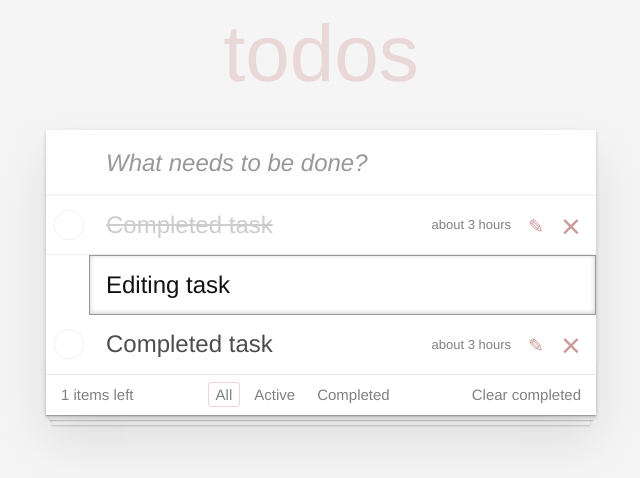
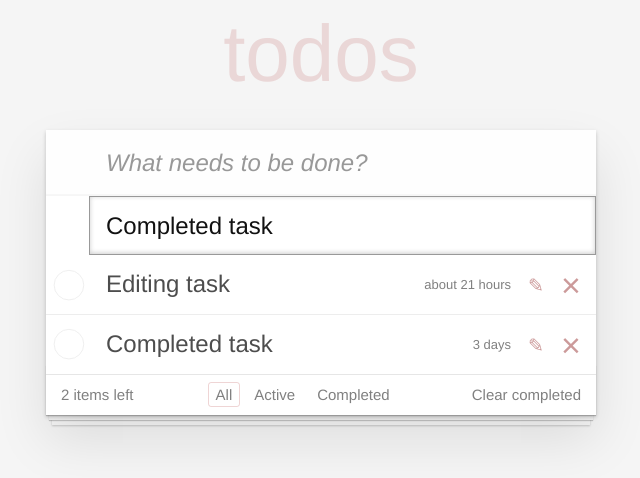
Before and after one commit to kibni1409/TODO_APP, a React (Create React App) app: page / in a window 1280 px wide. Both pictures are taken after a click on the button 855 px from the left and 226 px from the top of the page. Shown: the top 478 px of the page, without its empty margins (319-959 px from the left). Built offline with nearby package versions, Linux system fonts and the light colour scheme.

Commit message:
Fuck added new Task and delete completed

```diff
--- a/src/App.js
+++ b/src/App.js
@@ -2,17 +2,177 @@ import NewTaskForm from "./Components/NewTaskForm/NewTaskForm";
 import TaskList from "./Components/TaskList/TaskList";
 import Footer from "./Components/Footer/Footer";
 import "./App.css"
+import React from "react";
 
-function App() {
+class App extends React.Component {
 
+    state = {
+        Tasks: [
+            {
+             id: 0,
+             type: "completed",
+             description: "Completed task",
+             time: {
+                 year: 2023,
+                 month: 1,
+                 date: 10,
+                 hours: 13,
+                 minutes: 49,
+                 seconds: 15
+             }
+            },
+            {
+                id: 1,
+                type: "view",
+                description: "Editing task",
+                time: {
+                    year: 2023,
+                    month: 1,
+                    date: 5,
+                    hours: 13,
+                    minutes: 49,
+                    seconds: 15
+                }
+            },
+            {
+                id: 2,
+                type: "view",
+                description: "Completed task",
+                time: {
+                    year: 2023,
+                    month: 1,
+                    date: 9,
+                    hours: 13,
+                    minutes: 49,
+                    seconds: 15
+                }
+            },
+        ],
+        idTasks: 3,
+        Sort: [
+            { name: "All", active: true },
+            { name: "Active", active: false },
+            { name: "Completed", active: false },
+        ]
+    }
 
+    onTypeChange = ( id, type ) => {
+        this.setState(({Tasks}) => {
+            const res = Tasks.map(el => el.id === id
+                ? el.type = type
+                : el.type)
+
+            return {
+                ...res,
+            }
+        })
+    }
+
+    onEdited = ( id, message ) => {
+        this.setState(({Tasks}) => {
+            const res = Tasks.map(el =>
+                el.id === id
+                ? el.description = message
+                : el.description)
+
+            return {
+                ...res,
+            }
+        })
+    }
+
+    onDeleted = ( id ) => {
+        this.setState(({Tasks}) => {
+            const idx = Tasks.findIndex(el => el.id === id)
+
+            const res = [
+                ...Tasks.slice(0, idx),
+                ...Tasks.slice(idx + 1)
+            ]
+
+            return {
+                Tasks: res
+            }
+        })
+    }
+
+    addTask = ( message ) => {
+        this.setState(({Tasks}) => {
+
+            let data = new Date();
+           let newTime = {
+                year: data.getFullYear(),
+                month: data.getMonth(),
+                date: data.getDate(),
+                hours: data.getHours(),
+                minutes: data.getMinutes(),
+                seconds: data.getSeconds()
+            }
+
+            const newTask = {
+                id: this.state.idTasks,
+                type: "view",
+                description: message,
+                time: newTime
+            }
+            const res = [...Tasks]
+
+            res.push(newTask)
+
+            return {
+                Tasks: res,
+                idTasks: this.state.idTasks + 1
+            }
+        })
+    }
+
+    sortChange = ( name ) => {
+        this.setState(({Sort}) => {
+            const res = Sort.map(el =>
+                el.name === name
+                    ? el.active = true
+                    : el.active = false
+            )
+
+            return {
+                ...res,
+            }
+        })
+    }
+
+    clearCompleted = () => {
+        this.setState(({Tasks}) => {
+            let res = []
+            Tasks.map(el => el.type !== "completed" ? res.push(el) : null)
+            return {
+                Tasks: res
+            }
+        })
+    }
+
+  render() {
       return (
           <div className="todoapp">
-      <NewTaskForm />
-      <TaskList />
-      <Footer />
+              <NewTaskForm
+                  addTask={this.addTask}
+              />
+              <TaskList
+                  Tasks={this.state.Tasks}
+                  onTypeChange={this.onTypeChange}
+                  onDeleted={this.onDeleted}
+                  onEdited={this.onEdited}
+                  Sort={this.state.Sort}
+              />
+              <Footer
+                  Sort={this.state.Sort}
+                  sortChange={this.sortChange}
+                  clearCompleted={this.clearCompleted}
+                  Tasks={this.state.Tasks}
+              />
           </div>
       );
   }
+}
+
 
 export default App;
--- a/src/Components/Footer/Footer.js
+++ b/src/Components/Footer/Footer.js
@@ -1,12 +1,17 @@
 import React from "react";
 import "./Footer.css"
 import TasksFilter from "../TasksFilter/TasksFilter";
-function Footer() {
+function Footer( props ) {
+
+    let count = props.Tasks.reduce( ( sum, current) => current.type === "view"? sum + 1 : sum + 0, 0)
     return (
         <footer className="footer">
-            <span className="todo-count">1 items left</span>
-            < TasksFilter />
-            <button className="clear-completed">Clear completed</button>
+            <span className="todo-count">{ count } items left</span>
+            <TasksFilter
+                Sort={ props.Sort }
+                sortChange={ props.sortChange }
+            />
+            <button className="clear-completed" onClick={ props.clearCompleted }>Clear completed</button>
         </footer>
     )
 }
--- a/src/Components/NewTaskForm/NewTaskForm.js
+++ b/src/Components/NewTaskForm/NewTaskForm.js
@@ -1,10 +1,18 @@
 import React from "react";
 import "./NewTaskForm.css"
-function NewTaskForm () {
+const NewTaskForm = ( props ) => {
+    function keyDown ( e ) {
+        if ( e.key === "Enter" ){
+            props.addTask( e.target.value )
+            e.target.value = ""
+        }
+    }
+
     return (
         <header className="header">
             <h1>todos</h1>
             <input
+                onKeyDown={ keyDown }
                 className="new-todo"
                 placeholder="What needs to be done?"
                 autoFocus>
--- a/src/Components/Task/Task.js
+++ b/src/Components/Task/Task.js
@@ -1,27 +1,64 @@
-import React, {useState} from "react";
+import React from "react";
 import formatDistanceToNow from 'date-fns/formatDistanceToNow'
 import "./Task.css"
-function Task ( props ) {
 
+const Task = ( props ) => {
 
+    function keyDown( e ) {
+        if ( e.key === "Enter" ) {
+            props.onTypeChange( props.task.id, "view" )
+            props.onEdited( props.task.id, e.target.value )
+        }
+    }
+
+    function Check(){
+        props.onTypeChange( props.task.id, props.task.type === "completed" ? "view" : "completed" )
+    }
+
+    function Edit(){
+        props.onTypeChange( props.task.id, "editing" )
+    }
+
+    function Destroy(){
+        props.onDeleted( props.task.id )
+    }
 
     return (
-        <li className={  props.type ? props.type : null
-        }>
+        <li className={ props.task.type ? props.task.type : null }>
             <div className="view">
-                <input className="toggle" type="checkbox"></input>
-                    <label>
-                        <span className="description" onClick={ () => { props.onEdited( props.id, props.type==="completed"? "view" : "completed" ) } }>
-                            { props.description }
-                        </span>
-                        <span className="created">
-                            { formatDistanceToNow(new Date(2023, 1, 6, 13, 49, 15)) }
-                        </span>
-                    </label>
-                    <button className="icon icon-edit"></button>
-                    <button onClick={ () => { props.onDeleted( props.id ) } } className="icon icon-destroy"></button>
+                <input
+                    className="toggle"
+                    type="checkbox"
+                    onClick={ Check }
+                    onChange={ ()=>{} }
+                    checked={ props.task.type === "completed" }
+                ></input>
+                <label>
+                <span className="description">
+                    {props.task.description}
+                </span>
+                <span className="created">
+                     {formatDistanceToNow(new Date(
+                         props.task.time.year,
+                         props.task.time.month,
+                         props.task.time.date,
+                         props.task.time.hours,
+                         props.task.time.minutes,
+                         props.task.time.seconds
+                      ))}
+                </span>
+                </label>
+                <button className="icon icon-edit" onClick={ Edit }></button>
+                <button onClick={ Destroy } className="icon icon-destroy"></button>
             </div>
-            { props.type === "editing" ? <input type="text" className="edit" defaultValue={ props.description }></input> : null }
+            { props.task.type === "editing"
+                ? <input
+                    type="text"
+                    className="edit"
+                    defaultValue={ props.task.description }
+                    onKeyDown={ keyDown }>
+                </input>
+                : null }
         </li>
     )
 }
--- a/src/Components/TaskList/TaskList.js
+++ b/src/Components/TaskList/TaskList.js
@@ -2,59 +2,39 @@ import Task from "../Task/Task";
 import React from "react";
 import "./TaskList.css"
 
-class TaskList extends React.Component {
+const TaskList = ( props ) => {
 
-    state = {
-        Tasks: [
-            {id: 0, type: "completed", description: "Completed task"},
-            {id: 1, type: "editing", description: "Editing task"},
-            {id: 2, type: "view", description: "Completed task"},
-        ]
+    let typeSort = props.Sort.find( el => el.active === true )
+
+    let ElementsTasks
+
+    switch (typeSort.name){
+        case("All"):
+             ElementsTasks = props.Tasks.map( el => el)
+            break
+        case("Active"):
+             ElementsTasks = props.Tasks.filter( el =>el.type === "view")
+            break
+        case("Completed"):
+            ElementsTasks = props.Tasks.filter( el => el.type === "completed")
     }
 
-    onEdited = ( id, type ) => {
-        this.setState(( { Tasks } ) => {
-            const res = Tasks.map( el => el.id === id
-            ? el.type = type
-            : el.type )
+    let NewElementsTasks = ElementsTasks.map( el =>
+        <Task
+            task={el}
+            key={el.id}
+            onTypeChange={props.onTypeChange}
+            onDeleted={props.onDeleted}
+            onEdited={props.onEdited}
+        />
+    )
 
-            return {
-                ...res,
-            }
-        } )
-    }
-
-    onDeleted = ( id ) => {
-        this.setState(( { Tasks } ) => {
-            const idx = Tasks.findIndex( el => el.id === id )
-
-            const res = [
-                ...Tasks.slice( 0, idx ),
-                ...Tasks.slice( idx + 1 )
-            ]
-
-            return {
-                Tasks: res
-            }
-        } )
-    }
-
-    render() {
-        return <div>
-            <ul className="todoList">
-                {this.state.Tasks.map( el =>
-                    <Task
-                        id={ el.id }
-                        key={ el.id }
-                        type={ el.type }
-                        description={ el.description }
-                        onEdited={ this.onEdited }
-                        onDeleted={ this.onDeleted }
-                    /> )
-                }
-            </ul>
-        </div>
-    }
+    return <div>
+        <ul className="todoList">
+            { NewElementsTasks }
+        </ul>
+    </div>
 }
 
+
 export default TaskList;
--- a/src/Components/TasksFilter/TasksFilter.js
+++ b/src/Components/TasksFilter/TasksFilter.js
@@ -1,17 +1,20 @@
 import React from "react";
 import "./TaskFilter.css"
-function TasksFilter () {
+function TasksFilter ( props ) {
+
+    const onChange = (e) =>{
+        props.sortChange(e.target.innerText)
+    }
+
+    let sortElement = props.Sort.map( el =>
+        <li key={el.name} >
+            {el.active
+                ?  <button className="selected" >{ el.name }</button>
+                :  <button onClick={ onChange } >{ el.name }</button> }
+        </li> )
     return (
         <ul className="filters">
-            <li>
-                <button className="selected">All</button>
-            </li>
-            <li>
-                <button>Active</button>
-            </li>
-            <li>
-                <button>Completed</button>
-            </li>
+            { sortElement }
         </ul>
     )
 }
```
Lines whose indentation alone changed are shown as unchanged.
